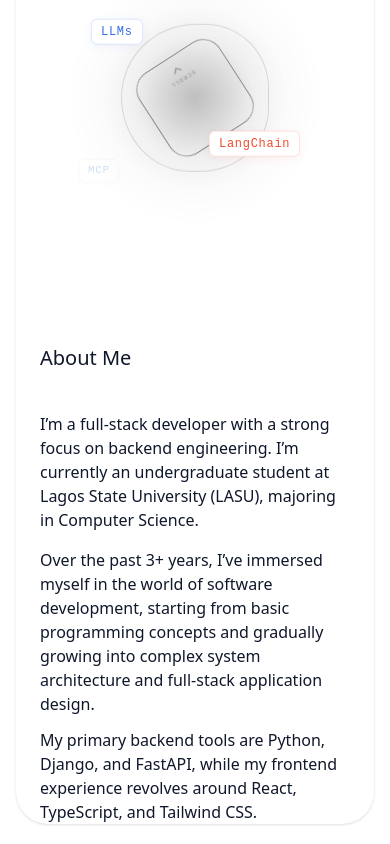
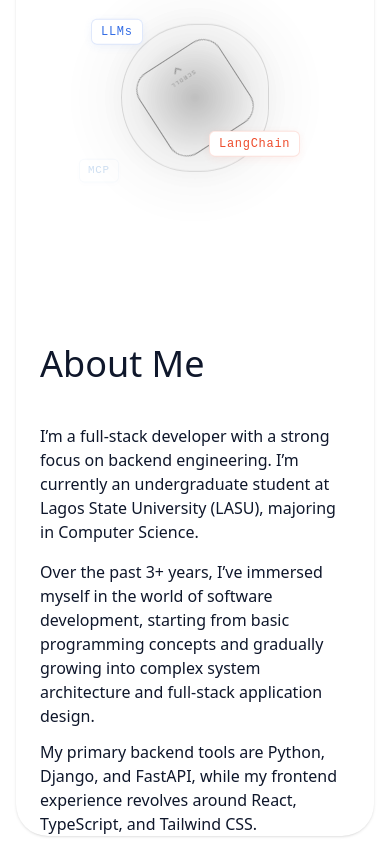
Before and after one commit to Dahmie87/portfolioIn3d, a React (Vite) app: page / in a window 390 px wide. Shown: the part 701-1545 px from the top of the page. Built offline with nearby package versions, Linux system fonts and the light colour scheme.

Commit message:
add sabout me 3

```diff
--- a/src/components/about.tsx
+++ b/src/components/about.tsx
@@ -3,7 +3,7 @@ export default function About() {
     <>
       {" "}
       <div className="px-6">
-        <h1 className="text-xl md:text-4xl py-10  text-left">About Me</h1>
+        <h1 className="text-4xl py-10  text-left">About Me</h1>
         <p className="pb-4">
           I’m a full-stack developer with a strong focus on backend engineering.
           I’m currently an undergraduate student at Lagos State University
```
